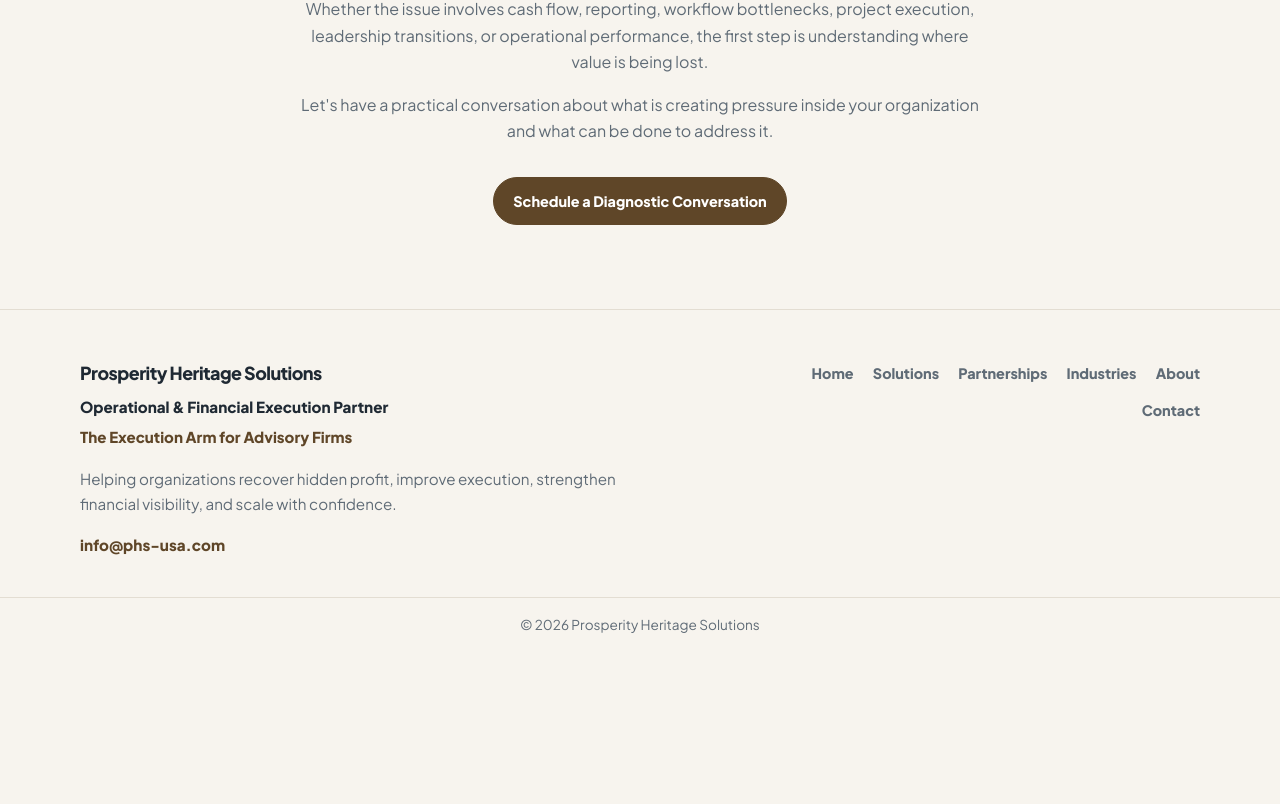
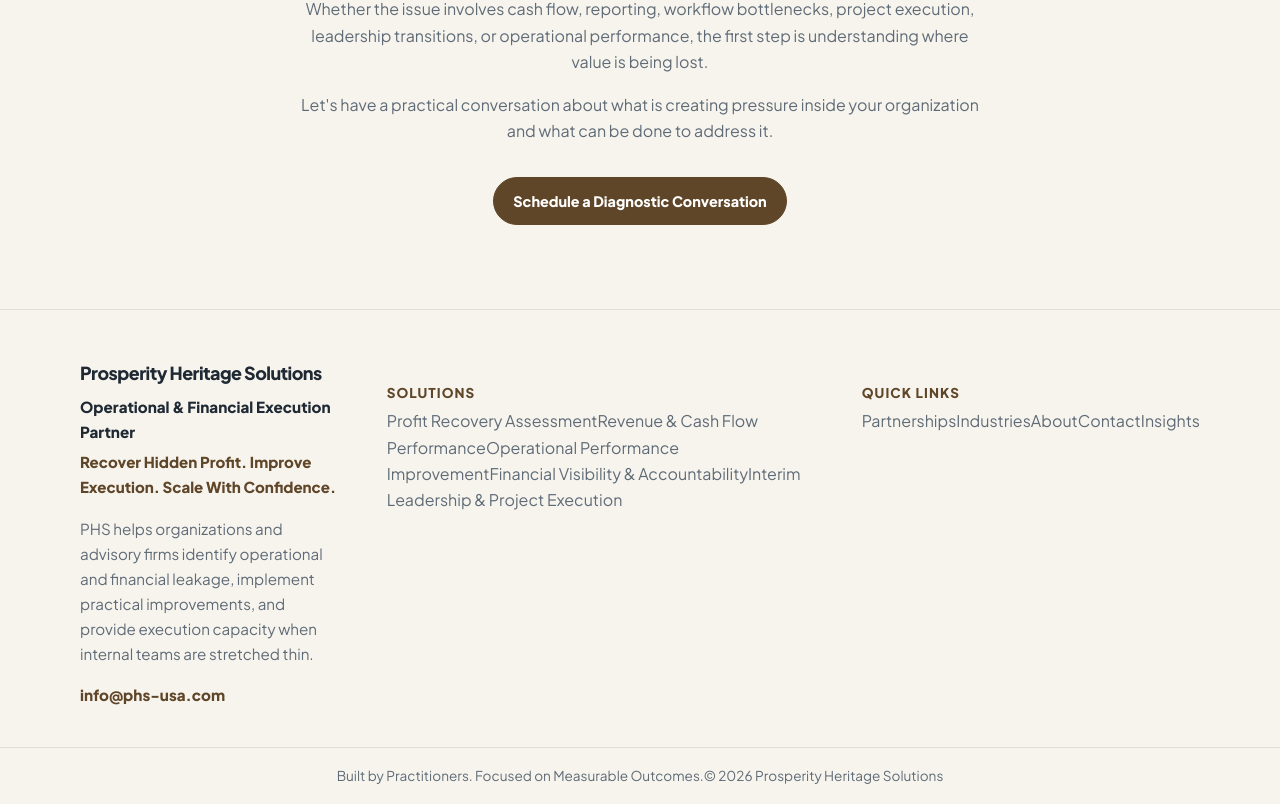
Before and after one commit to pjechete/prosperity-heritage-Advisory-Services, a Next.js app: page / in a window 1280 px wide. Shown: the part 4850-5654 px from the top of the page. Before the commit the page ends 5504 px from the top, so only its background shows below. Built offline with nearby package versions, Linux system fonts and the light colour scheme.

Commit message:
Update Footer.tsx

```diff
--- a/src/app/components/Footer.tsx
+++ b/src/app/components/Footer.tsx
@@ -1,18 +1,25 @@
 import Link from 'next/link'
 
-const footerLinks = [
-  { href: '/', label: 'Home' },
-  { href: '/solutions', label: 'Solutions' },
+const solutionLinks = [
+  { href: '/solutions', label: 'Profit Recovery Assessment' },
+  { href: '/solutions', label: 'Revenue & Cash Flow Performance' },
+  { href: '/solutions', label: 'Operational Performance Improvement' },
+  { href: '/solutions', label: 'Financial Visibility & Accountability' },
+  { href: '/solutions', label: 'Interim Leadership & Project Execution' },
+]
+
+const quickLinks = [
   { href: '/partnerships', label: 'Partnerships' },
   { href: '/industries', label: 'Industries' },
   { href: '/about', label: 'About' },
   { href: '/contact', label: 'Contact' },
+  { href: '/insights', label: 'Insights' },
 ]
 
 export default function Footer() {
   return (
     <footer className="footer">
-      <div className="container footer-inner">
+      <div className="container footer-inner footer-grid">
         <div className="footer-brand">
           <h3>Prosperity Heritage Solutions</h3>
 
@@ -21,12 +28,13 @@ export default function Footer() {
           </p>
 
           <p className="footer-positioning">
-            The Execution Arm for Advisory Firms
+            Recover Hidden Profit. Improve Execution. Scale With Confidence.
           </p>
 
           <p>
-            Helping organizations recover hidden profit, improve execution,
-            strengthen financial visibility, and scale with confidence.
+            PHS helps organizations and advisory firms identify operational and
+            financial leakage, implement practical improvements, and provide
+            execution capacity when internal teams are stretched thin.
           </p>
 
           <a href="mailto:info@phs-usa.com" className="footer-email">
@@ -34,20 +42,35 @@ export default function Footer() {
           </a>
         </div>
 
-        <nav className="footer-nav" aria-label="Footer navigation">
-          {footerLinks.map((link) => (
-            <Link key={link.href} href={link.href}>
-              {link.label}
-            </Link>
-          ))}
-        </nav>
+        <div className="footer-column">
+          <h4>Solutions</h4>
+
+          <nav className="footer-list" aria-label="Footer solutions navigation">
+            {solutionLinks.map((link) => (
+              <Link key={link.label} href={link.href}>
+                {link.label}
+              </Link>
+            ))}
+          </nav>
+        </div>
+
+        <div className="footer-column">
+          <h4>Quick Links</h4>
+
+          <nav className="footer-list" aria-label="Footer navigation">
+            {quickLinks.map((link) => (
+              <Link key={link.href} href={link.href}>
+                {link.label}
+              </Link>
+            ))}
+          </nav>
+        </div>
       </div>
 
       <div className="footer-bottom">
         <div className="container footer-bottom-inner">
-          <span>
-            © {new Date().getFullYear()} Prosperity Heritage Solutions
-          </span>
+          <span>Built by Practitioners. Focused on Measurable Outcomes.</span>
+          <span>© {new Date().getFullYear()} Prosperity Heritage Solutions</span>
         </div>
       </div>
     </footer>
```
